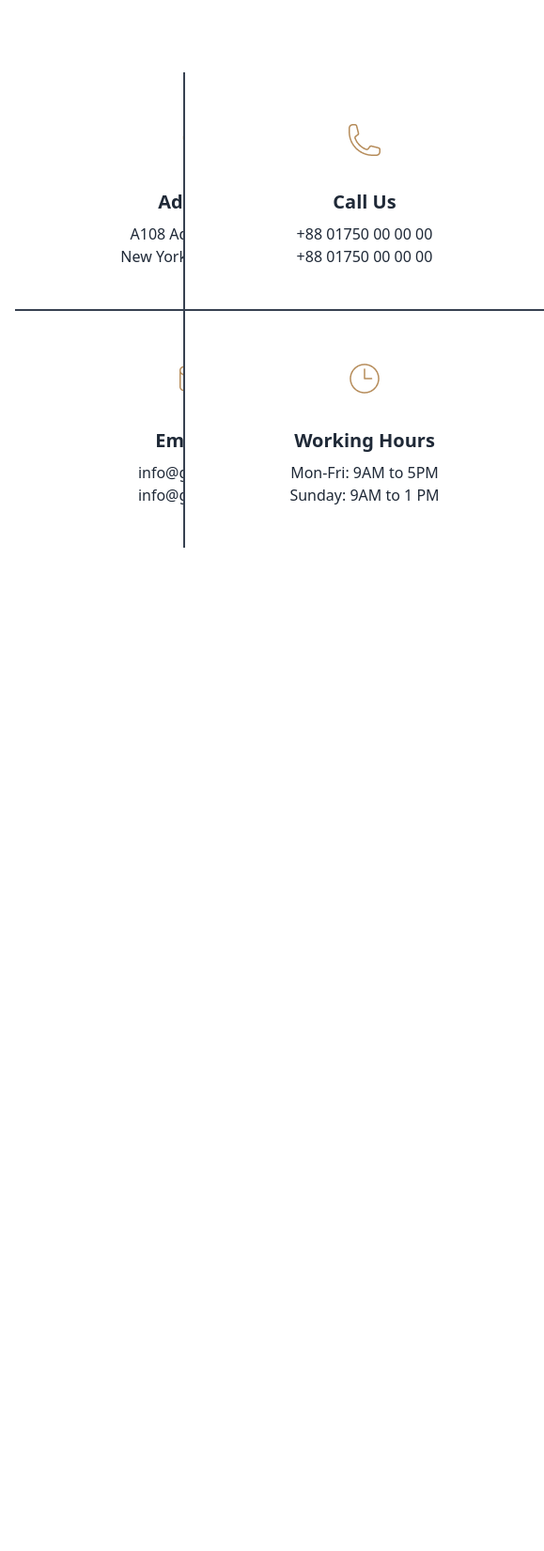
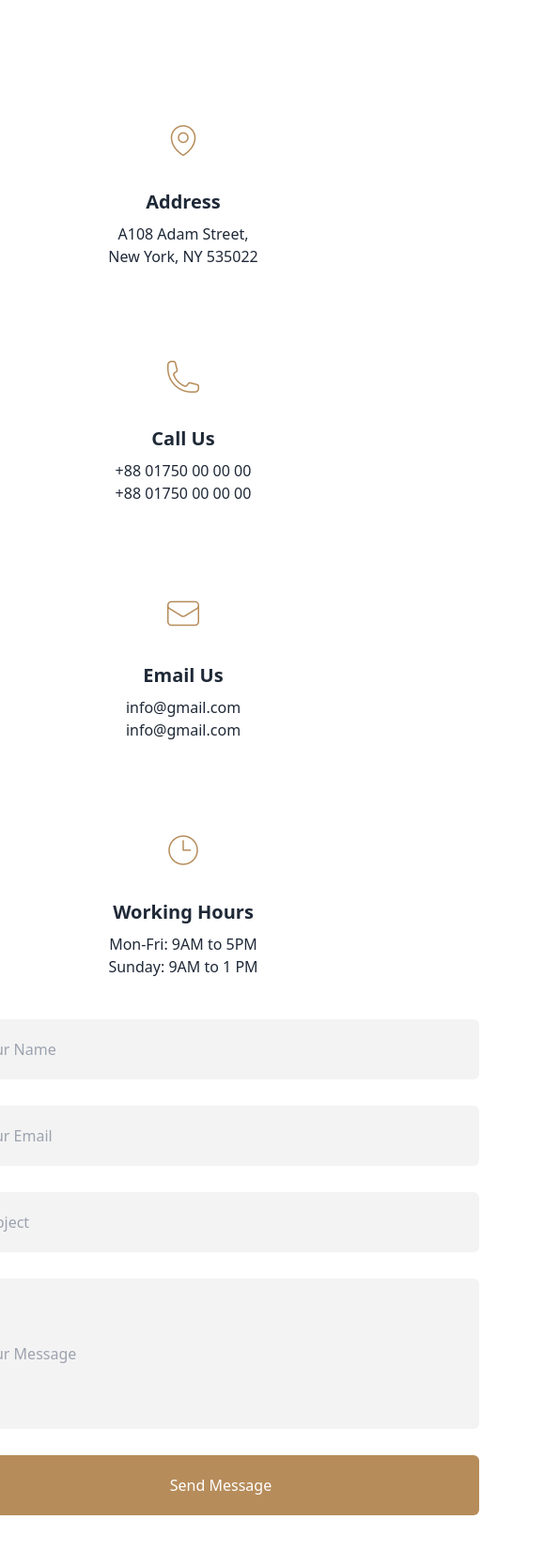
Before and after one commit to saifulislamrain/legal-services-with-daisyUI, a plain HTML site: page index.html in a window 390 px wide. Shown: the part 6138-7789 px from the top of the page at 94% size, 579 px wide, since content can reach past the window. Before the commit the page ends 6801 px from the top, so only its background shows below. Drawn offline with nearby package versions, Linux system fonts and the light colour scheme.

Commit message:
contact form addeded with responsive

```diff
--- a/index.html
+++ b/index.html
@@ -472,9 +472,9 @@
         </div>
         <!-- title end  -->
          <div class=" grid grid-cols-1 lg:grid-cols-2 mt-20">
-          <div class="grid grid-cols-2  ">
+          <div class="grid grid-cols-1 lg:grid-cols-2 justify-items-center ">
 
-            <div class="card bg-base-100 w-96 p-3 border-b-2  border-gray-700 rounded-none">
+            <div class="card bg-base-100 w-96 p-3 lg:border-b-2  border-gray-700 rounded-none">
               <figure class="px-10 pt-10">
                 <img
                   src="images/location.png"
@@ -487,7 +487,7 @@
               </div>
             </div>
 
-            <div class="card bg-base-100 w-96 p-3 border-b-2 border-l-2 border-gray-700 rounded-none">
+            <div class="card bg-base-100 w-96 p-3 lg:border-b-2 lg:border-l-2 border-gray-700 rounded-none">
               <figure class="px-10 pt-10">
                 <img
                   src="images/call.png"
@@ -502,7 +502,7 @@
               </div>
             </div>
 
-            <div class="card bg-base-100 w-96 p-3 rounded-none   border-gray-700">
+            <div class="card bg-base-100 w-96 p-3 rounded-none  ">
               <figure class="px-10 pt-10">
                 <img
                   src="images/email.png"
@@ -514,7 +514,7 @@
                   info@gmail.com</p>
               </div>
             </div>
-            <div class="card bg-base-100 w-96 p-3 rounded-none border-l-2 border-gray-700">
+            <div class="card bg-base-100 w-96 p-3 rounded-none  lg:border-l-2 border-gray-700">
               <figure class="px-10 pt-10">
                 <img
                   src="images/time.png"
@@ -526,10 +526,22 @@
                   Sunday: 9AM to 1 PM</p>
               </div>
             </div>
-
           </div>
           <!-- contact card end -->
+           <!-- form section started  -->
+            <div class=" ml-20 justify-items-center">
+              <form action="" class="space-y-7 justify-items-center">
+                <input type="text" name="" id="" placeholder="Your Name" class="rounded-md bg-[#f3f3f3] h-16 pl-4 w-[550px] ">
+
+                <input type="text" name="" id="" placeholder="Your Email" class="rounded-md bg-[#f3f3f3] h-16 pl-4 w-[550px] ">
+
+                <input type="text" name="" id="" placeholder="Subject" class="rounded-md bg-[#f3f3f3] h-16 pl-4 w-[550px]">
+                <input type="text" name="" id="" placeholder="Your Message" class="rounded-md bg-[#f3f3f3] h-40 pl-4 w-[550px] ">
+                <button  class="bg-btn-primary text-white h-16 w-[550px] rounded-md"> Send Message </button>
+              </form>
+            </div>
          </div>
+
       </section>
 
     </main>
```
